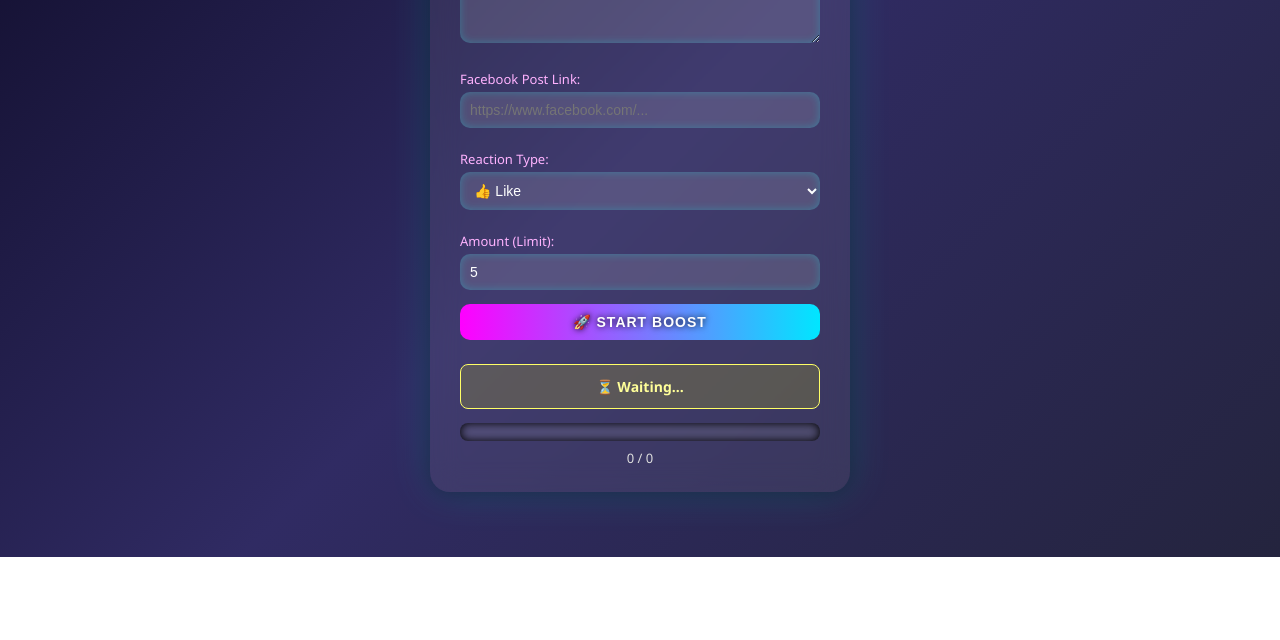
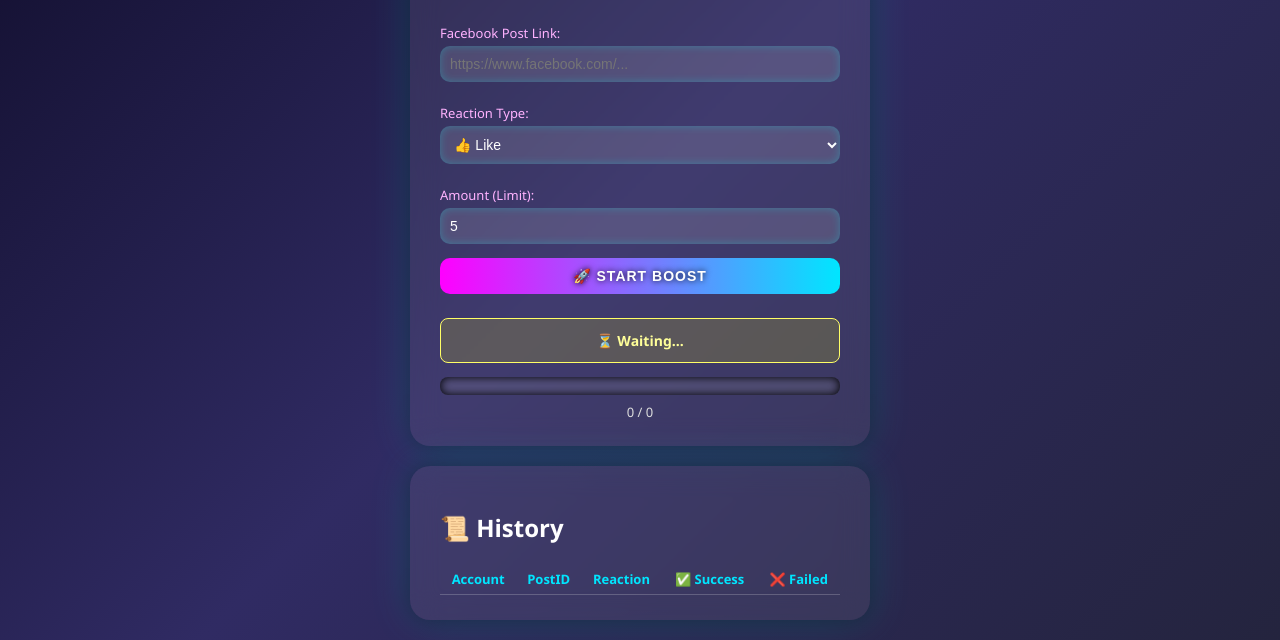
Before and after one commit to mojin3348/REACT_BOOST-ni-ARI, a website: page public/index.html in a window 1280 px wide. Shown: the part 243-883 px from the top of the page. Before the commit the page ends 800 px from the top, so only its background shows below. Drawn offline with Linux system fonts and the light colour scheme.

Commit message:
Update index.html

```diff
--- a/public/index.html
+++ b/public/index.html
@@ -16,12 +16,21 @@
       align-items: center;
       color: #fff;
     }
-    .card {
+    .wrapper {
+      display: flex;
+      flex-direction: column; /* 🔑 stack form + history */
+      align-items: center;
+      gap: 20px;
+      width: 100%;
+      max-width: 500px;
+      padding: 20px;
+    }
+    .card, .history {
       background: rgba(255,255,255,0.08);
       padding: 25px 30px;
       border-radius: 20px;
       box-shadow: 0 0 25px rgba(0,0,0,0.4), 0 0 40px rgba(0,255,255,0.2);
-      width: 420px;
+      width: 100%;
       backdrop-filter: blur(14px);
       animation: fadeIn 1s ease;
     }
@@ -86,9 +95,21 @@
       text-align: center;
       color: #ddd;
     }
+    table {
+      width: 100%;
+      border-collapse: collapse;
+      font-size: 13px;
+    }
+    th, td {
+      padding: 6px;
+      text-align: center;
+      border-bottom: 1px solid rgba(255,255,255,0.2);
+    }
+    th { color: #00e6ff; }
   </style>
 </head>
 <body>
+  <div class="wrapper">
     <div class="card">
       <h1>⚡ REACT BOOST ⚡</h1>
       <form id="reactForm">
@@ -122,6 +143,23 @@
       <div id="counter">0 / 0</div>
     </div>
 
+    <div class="history">
+      <h2>📜 History</h2>
+      <table>
+        <thead>
+          <tr>
+            <th>Account</th>
+            <th>PostID</th>
+            <th>Reaction</th>
+            <th>✅ Success</th>
+            <th>❌ Failed</th>
+          </tr>
+        </thead>
+        <tbody id="historyBody"></tbody>
+      </table>
+    </div>
+  </div>
+
   <script>
     document.getElementById("reactForm").addEventListener("submit", async (e) => {
       e.preventDefault();
@@ -141,6 +179,7 @@
       const resultBox = document.getElementById("result");
       const progressBar = document.getElementById("progress");
       const counter = document.getElementById("counter");
+      const tbody = document.getElementById("historyBody");
 
       resultBox.textContent = "⏳ Sending reactions...";
       resultBox.className = "result-box pending";
@@ -161,6 +200,18 @@
         counter.textContent = `${data.reacted} / ${limit}`;
         resultBox.textContent = `✅ Success: ${data.reacted}, ❌ Failed: ${data.failed}`;
         resultBox.className = "result-box success";
+
+        // add to history table
+        const row = document.createElement("tr");
+        row.innerHTML = `
+          <td>${data.account}</td>
+          <td>${postLink}</td>
+          <td>${reactionType}</td>
+          <td>${data.reacted}</td>
+          <td>${data.failed}</td>
+        `;
+        tbody.prepend(row);
+
       } catch (err) {
         resultBox.textContent = "❌ " + err.message;
         resultBox.className = "result-box error";
```
Lines whose indentation alone changed are shown as unchanged.
